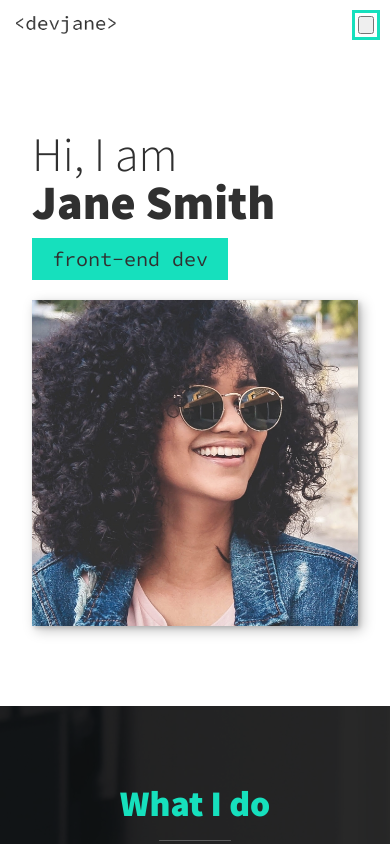
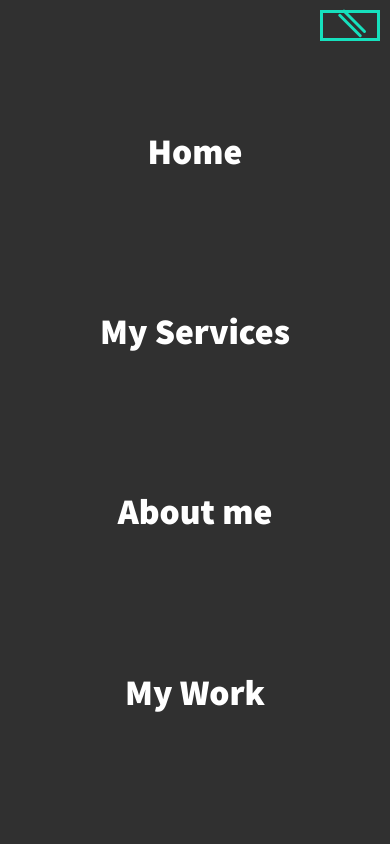
Before and after one commit to luke-h1/archived-portfolio, a plain HTML site: page index.html in a window 390 px wide. Both pictures are taken after a click on the button "toggle navigation". Shown: the top 844 px of the page. Drawn offline with nearby package versions, Linux system fonts and the light colour scheme.

Commit message:
added hamburger menu and js

```diff
--- /dev/null
+++ b/app.js
@@ -0,0 +1,13 @@
+const navToggle = document.querySelector('.nav-toggle');
+const navLinks = document.querySelectorAll('.nav__link');
+
+navToggle.addEventListener('click', () => {
+  document.body.classList.toggle('nav-open');
+});
+
+
+navLinks.forEach(link => {
+  link.addEventListener('click', () => {
+    document.body.classList.remove('nav-open');
+  });
+});
--- a/index.html
+++ b/index.html
@@ -204,5 +204,6 @@
         </li>
       </ul>
     </footer>
+    <script src="app.js"></script>
   </body>
 </html>
--- a/styles.css
+++ b/styles.css
@@ -131,53 +131,118 @@ h3 {
 /* header */
 
 header {
-    display : flex ;
-    justify-content: space-between;
-    padding: 1em
+  display: flex;
+  justify-content: space-between;
+  padding: 1em;
 }
 
 .logo {
-    max-width: 100px ;
+  max-width: 100px;
 }
 
 .nav {
-    position: fixed;
-    background: var(--clr-dark) ;
-    color: var(--clr-light) ;
-    top: 0 ;
-    bottom: 0 ;
-    left: 0 ;
-    right: 0 ;
-    z-index: 100;
-    transform: translateX(100%) ;
-    transition: transform 250ms cubic-bezier(.5,0,.5,1) ;
+  position: fixed;
+  background: var(--clr-dark);
+  color: var(--clr-light);
+  top: 0;
+  bottom: 0;
+  left: 0;
+  right: 0;
+  z-index: 100;
+  transform: translateX(100%);
+  transition: transform 250ms cubic-bezier(0.5, 0, 0.5, 1);
+}
+
+.nav__list {
+  list-style: none;
+  display: flex;
+  height: 100%;
+  flex-direction: column;
+  justify-content: space-evenly;
+  align-items: center;
+  margin: 0;
+  padding: 0;
+}
+
+.nav__link {
+  color: inherit;
+  font-weight: var(--fw-bold);
+  font-size: var(--fs-h2);
+  text-decoration: none;
+}
+
+.nav__link:hover {
+  color: var(--clr-accent);
+}
+
+/* ===============
+  HAMBURGER MENU
+   =============== */
+.hamburger {
+  display: block;
+  position: relative;
+}
+
+.nav-toggle {
+  padding: 0.5em;
+  background: transparent;
+  border: 0;
+  cursor: pointer;
+  position: absolute;
+  right: 1em;
+  top: 1em;
+  z-index: 1000;
+}
+
+.nav-open .nav  {
+  transform: translateX(0) ;
+}
+
+.nav-open .nav-toggle {
+  position: fixed ;
+}
+
+.nav-open .hamburger {
+  transform: rotate(.625turn) ;
+}
+
+.nav-open .hamburger::before {
+  transform: rotate(90deg) translateX((-6px));
 
 }
 
 
-.nav__list {
-    list-style: none;
-    display: flex ;
-    height: 100% ;
-    flex-direction: column;
-    justify-content: space-evenly;
-    align-items: center;
-    margin: 0 ;
-    padding: 0 ;
-
+.nav-open .hamburger::after {
+  opacity: 0 ;
 }
 
-.nav__link {
-    color: inherit ;
-    font-weight: var(--fw-bold) ;
-    font-size: var(--fs-h2) ;
-    text-decoration: none ;
 
+.hamburger,
+.hamburger::before,
+.hamburger::after {
+  background: var(--clr-accent);
+  width: 2em;
+  height: 3px;
+  border-radius: 1em;
+  transition: transform 250ms ease-in-out;
 }
 
-.nav__link:hover {
-    color: var(--clr-accent) ;
+.hamburger::before,
+.hamburger::after {
+  content: "";
+  position: absolute;
+  left: 0;
+  right: 0;
 }
+
+.hamburger::before {
+  top: 6px;
+}
+
+.hamburger::after {
+  bottom: 6px;
+}
+
 
 
 
```
